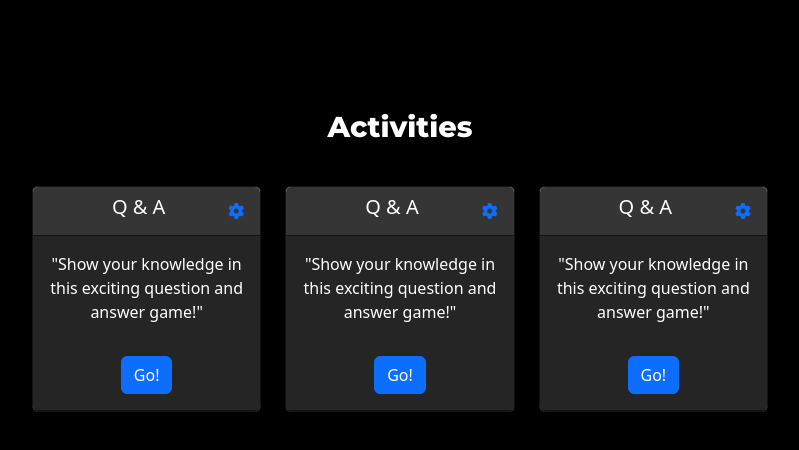
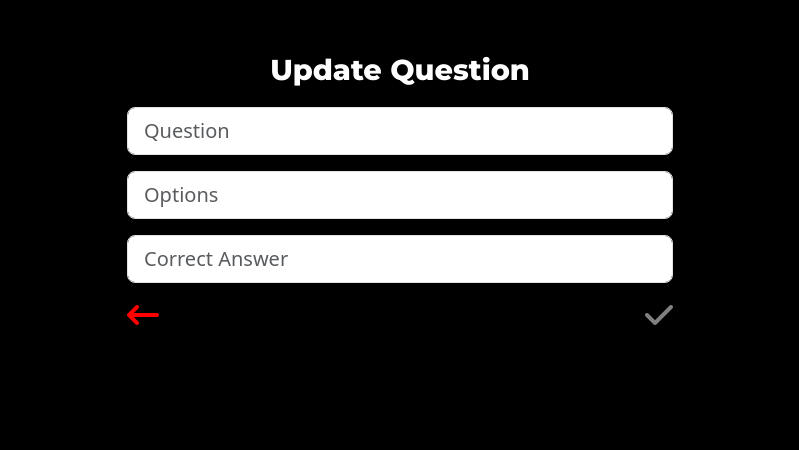
Before and after one commit to cardo88/DWM-ProyectoFinal-Equipo4, an Angular app: page /edit-question/1 in a window 1280 px wide. Before the commit this address led to /list-activities. Shown: the top 450 px of the page, without its empty margins (240-1039 px from the left). Built offline with nearby package versions, Linux system fonts and the light colour scheme; no server answers.

Commit message:
Lucas-front-update

```diff
--- a/src/app/app-routing.module.ts
+++ b/src/app/app-routing.module.ts
@@ -5,11 +5,13 @@ import { ListActivitiesComponent } from './components/list-activities/list-activ
 import { CreateQuestionComponent } from './components/create-question/create-question.component';
 import { TriviaGameComponent } from './components/trivia-game/trivia-game.component';
 import { ListTriviaComponent } from './components/list-trivia/list-trivia.component';
+import { UpdateQuestionComponent } from './components/update-question/update-question.component';
 
 
 const routes: Routes = [
     { path: 'list-activities', component: ListActivitiesComponent },
     { path: 'create-question', component: CreateQuestionComponent },
+    { path: 'edit-question/:id', component: UpdateQuestionComponent },
     { path: 'trivia-game', component: TriviaGameComponent },
     { path: 'list-trivia', component: ListTriviaComponent },
     { path: '**', redirectTo: 'list-activities', pathMatch: 'full' }
--- a/src/app/app.module.ts
+++ b/src/app/app.module.ts
@@ -17,6 +17,7 @@ import { ListActivitiesComponent } from './components/list-activities/list-activ
 import { CreateQuestionComponent } from './components/create-question/create-question.component';
 import { TriviaGameComponent } from './components/trivia-game/trivia-game.component';
 import { ListTriviaComponent } from './components/list-trivia/list-trivia.component';
+import { UpdateQuestionComponent } from './components/update-question/update-question.component';
 
 
 @NgModule({
@@ -26,6 +27,7 @@ import { ListTriviaComponent } from './components/list-trivia/list-trivia.compon
         ListTriviaComponent,
         CreateQuestionComponent,
         TriviaGameComponent,
+        UpdateQuestionComponent,
     ],
     imports: [
         BrowserModule,
--- a/src/app/components/create-question/create-question.component.ts
+++ b/src/app/components/create-question/create-question.component.ts
@@ -1,4 +1,4 @@
-import { Component, OnInit } from '@angular/core';
+import { Component, EventEmitter, OnInit, Output } from '@angular/core';
 import { FormBuilder, FormGroup, Validators } from '@angular/forms';
 import { ActivatedRoute, Router } from '@angular/router';
 import { ToastrService } from 'ngx-toastr';
@@ -11,6 +11,8 @@ import { CreateQuestionService } from '../../services/create-question.service';
     styleUrls: ['./create-question.component.css']
 })
 export class CreateQuestionComponent implements OnInit {
+
+    @Output() myEvent = new EventEmitter<string>();
 
     isFormValid: boolean = false;
     triviaForm: FormGroup;
@@ -52,4 +54,28 @@ export class CreateQuestionComponent implements OnInit {
             this.router.navigate(['/list-trivia']);
         })
     }
+
+    // callParentMethod() {
+    //     if (this.isFormValid) {
+    //         const formData = this.triviaForm.value;
+    //         this.myEvent.emit(formData);
+    //     }
+    // }
+
+    updateQuestion() {
+        if (this.id !== null) {
+            // Obtener la versión anterior de la pregunta
+            this._createQuestionService.getQuestion(this.id).subscribe(oldQuestion => {
+                const updatedQuestion: Questions = {
+                    question: this.triviaForm.get('question')?.value,
+                    options: this.triviaForm.get('options')?.value,
+                    correctAnswer: this.triviaForm.get('correctAnswer')?.value,
+                }
+            });
+            this._createQuestionService.deleteQuestion(this.id).subscribe(() => {
+                // Redirigir a la lista de preguntas u otra acción
+                this.router.navigate(['/list-trivia']);
+            });
+        }
+    }
 }
--- a/src/app/components/list-trivia/list-trivia.component.html
+++ b/src/app/components/list-trivia/list-trivia.component.html
@@ -18,7 +18,7 @@
                             </div>
                         </div>
                         <div class="table-cell actions">
-                            <!-- <i [routerLink]="['/edit-activity', activity._id]" class="fas fa-edit text-primary"></i> -->
+                            <i [routerLink]="['/edit-question', question._id]" class="fas fa-edit text-primary"></i>
                             <i (click)="deleteProduct(question._id)" class="fas fa-trash text-danger ml-2"></i>
                         </div>
                     </div>
--- a/src/app/components/list-trivia/list-trivia.component.ts
+++ b/src/app/components/list-trivia/list-trivia.component.ts
@@ -3,6 +3,7 @@ import { Router, RouterModule } from '@angular/router';
 import { ToastrService } from 'ngx-toastr';
 import { Questions } from 'src/app/models/trivia-game';
 import { CreateQuestionService } from 'src/app/services/create-question.service';
+import { CreateQuestionComponent } from 'src/app/components/create-question/create-question.component';
 
 @Component({
     selector: 'app-list-trivia',
--- /dev/null
+++ b/src/app/components/update-question/update-question.component.css
@@ -0,0 +1,50 @@
+.fas {
+    cursor: pointer;
+    margin-left: 7px;
+}
+
+.custom-table {
+    border: 1px solid #e5e5e5;
+    border-radius: 10px;
+    overflow: hidden;
+}
+
+.table-header {
+    background-color: #f8f9fa;
+}
+
+.table-body {
+    background-color: #343a40;
+}
+
+.table-row {
+    display: flex;
+    justify-content: space-between;
+    border-bottom: 1px solid #e5e5e5;
+    padding: 10px;
+}
+
+.table-cell {
+    flex: 1;
+    padding: 10px;
+}
+
+.actions {
+    text-align: right;
+}
+
+.table-row:hover {
+    cursor: pointer; /* Cambia el cursor a una mano al pasar sobre este elemento */
+}
+
+.icon-green {
+    color: green; /* Color verde para éxito */
+}
+
+.icon-gray {
+    color: grey; /* Color gris para deshabilitado */
+}
+
+.icon-rojo {
+    color: red;
+}
--- /dev/null
+++ b/src/app/components/update-question/update-question.component.html
@@ -0,0 +1,41 @@
+<div class="container mt-5">
+    <div class="row">
+        <div class="col-lg-6 offset-lg-3 text-center">
+            <span class="titulo"> {{ titulo }}</span>
+            <form class="mt-3" [formGroup]="triviaForm" (ngSubmit)="updateQuestion()">
+                <div class="mb-3">
+                    <input type="text" formControlName="question" class="form-control form-control-lg"
+                        placeholder="Question">
+                    <!-- Display the 'question' value from the form control -->
+                    <div class="text-danger" *ngIf="triviaForm.get('question')?.hasError('required') && triviaForm.get('question')?.touched">
+                        <span>El nombre del producto <strong>es obligatorio</strong></span>
+                    </div>
+                </div>
+                <div class="mb-3">
+                    <input type="text" formControlName="options" class="form-control form-control-lg"
+                        placeholder="Options">
+                    <!-- Display the 'options' value from the form control -->
+                    <div class="text-danger" *ngIf="triviaForm.get('options')?.hasError('required') && triviaForm.get('options')?.touched">
+                        <span>La categoría <strong>es obligatoria</strong></span>
+                    </div>
+                </div>
+                <div class="mb-3">
+                    <input type="text" formControlName="correctAnswer" class="form-control form-control-lg"
+                        placeholder="Correct Answer">
+                    <!-- Display the 'correctAnswer' value from the form control -->
+                    <div class="text-danger" *ngIf="triviaForm.get('correctAnswer')?.hasError('required') && triviaForm.get('correctAnswer')?.touched">
+                        <span>La ubicación <strong>es obligatoria</strong></span>
+                    </div>
+                </div>
+                <div class="mb-3 d-flex justify-content-between">
+                    <a [routerLink]="['/list-trivia']" class="ml-auto">
+                        <i class="fa-solid fa-arrow-left-long icon-rojo" style="font-size: 2rem;"></i>
+                    </a>
+                    <a class="ml-auto" href="/list-trivia" (click)="isFormValid ? updateQuestion() : false">
+                        <i [ngClass]="(isFormValid == true) ? 'fa-solid fa-check icon-green' : 'fa-solid fa-check icon-gray'" style="font-size: 2rem;"></i>
+                    </a>
+                </div>
+            </form>
+        </div>
+    </div>
+</div>
--- /dev/null
+++ b/src/app/components/update-question/update-question.component.ts
@@ -0,0 +1,67 @@
+import { Component, EventEmitter, OnInit, Output } from '@angular/core';
+import { FormBuilder, FormGroup, Validators } from '@angular/forms';
+import { ActivatedRoute, Router } from '@angular/router';
+import { ToastrService } from 'ngx-toastr';
+import { Questions } from '../../models/trivia-game';
+import { CreateQuestionService } from '../../services/create-question.service';
+
+
+@Component({
+    selector: 'app-update-question',
+    templateUrl: './update-question.component.html',
+    styleUrls: ['./update-question.component.css']
+})
+export class UpdateQuestionComponent implements OnInit {
+
+    @Output() myEvent = new EventEmitter<string>();
+    question: Questions | null = null;
+    isFormValid: boolean = false;
+    triviaForm: FormGroup;
+    titulo = 'Update Question';
+    id: string | null;
+    constructor(
+        private fb: FormBuilder,
+        private router: Router,
+        private toastr: ToastrService,
+        private _createQuestionService: CreateQuestionService,
+        private aRouter: ActivatedRoute) {
+        this.triviaForm = this.fb.group({
+            question: ['', Validators.required],
+            options: ['', Validators.required],
+            correctAnswer: ['', Validators.required],
+        })
+        this.id = this.aRouter.snapshot.paramMap.get('id');
+
+        this.triviaForm.valueChanges.subscribe(() => {
+            this.isFormValid = this.triviaForm.valid;
+            console.log('isFormValid:', this.isFormValid);
+        });
+    }
+
+    ngOnInit(): void {
+        const id: any = this.aRouter.snapshot.params['id'];
+        this.getQuestion(id);
+    }
+
+    getQuestion(id: string) {
+        this._createQuestionService.getQuestion(id).subscribe(data => {
+            console.log('data: ', data);
+            this.question = data;
+        });
+    }
+
+    updateQuestion() {
+        const id: any = this.aRouter.snapshot.params['id'];
+        this._createQuestionService.getQuestion(id).subscribe(data => {
+            console.log('data: ', data);
+            this.question = data;
+
+            // Set the form values when the data is available
+            this.triviaForm.setValue({
+                question: data.question,
+                options: data.options,
+                correctAnswer: data.correctAnswer,
+            });
+        });
+    }
+}
```
Also changed, not shown: 1 other file (tests, documents, lock files or other folders).
